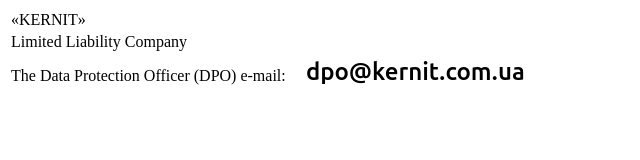
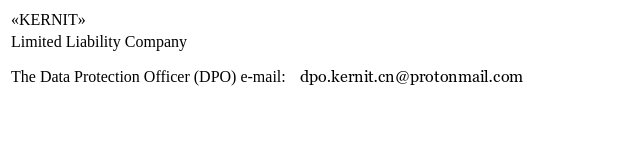
Before and after one commit to dpo-kernit-cn/dpo-kernit-cn.github.io, a plain HTML site: page index.html in a window 1280 px wide. Shown: the whole page, without its empty margins (0-640 px from the left). Drawn offline with Linux system fonts and the light colour scheme.

Commit message:
Update index.html

```diff
--- a/index.html
+++ b/index.html
@@ -7,7 +7,7 @@
 <td>Limited Liability Company</td><td></td>
 </tr>
 <tr>
-<td>The Data Protection Officer (DPO) e-mail:</td><td><img src="images/kernit.png" </td>
+<td>The Data Protection Officer (DPO) e-mail:</td><td><img src="images/dpo-kernit.png" </td>
 </tr>
 </tr>
 </table>
```
